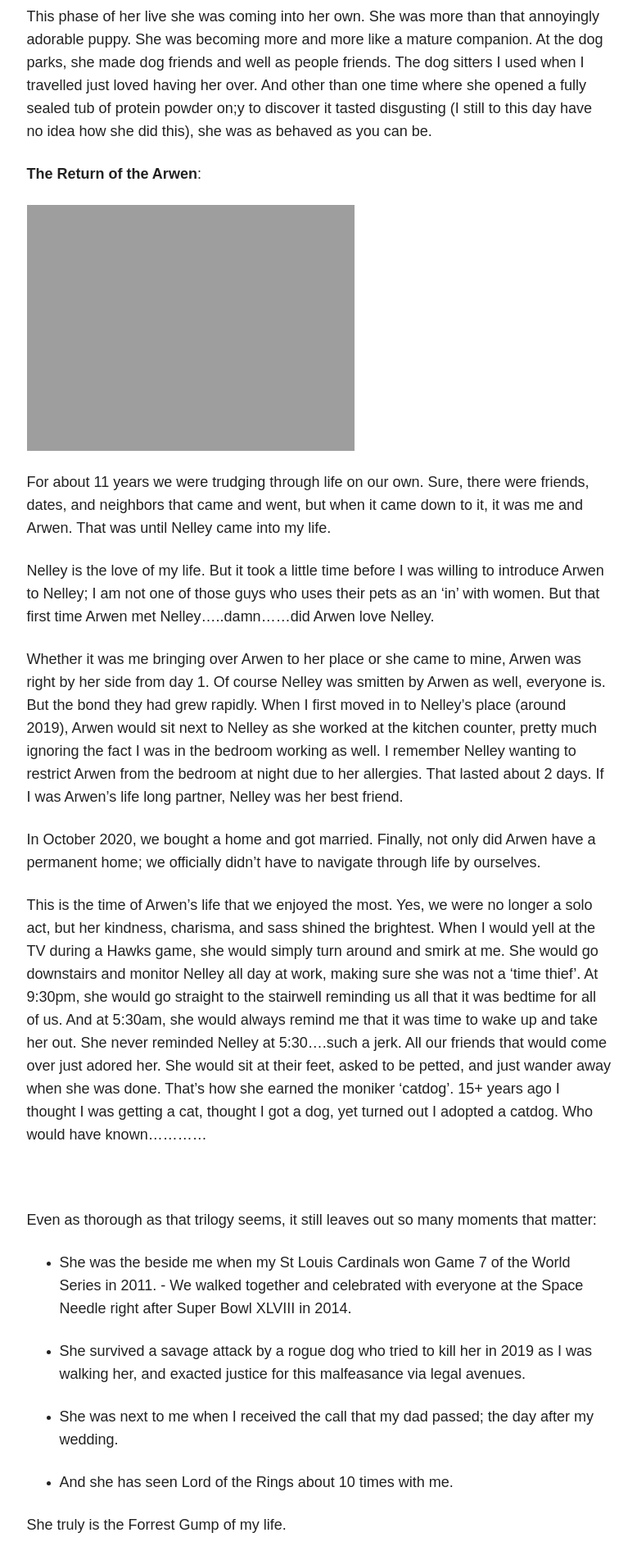
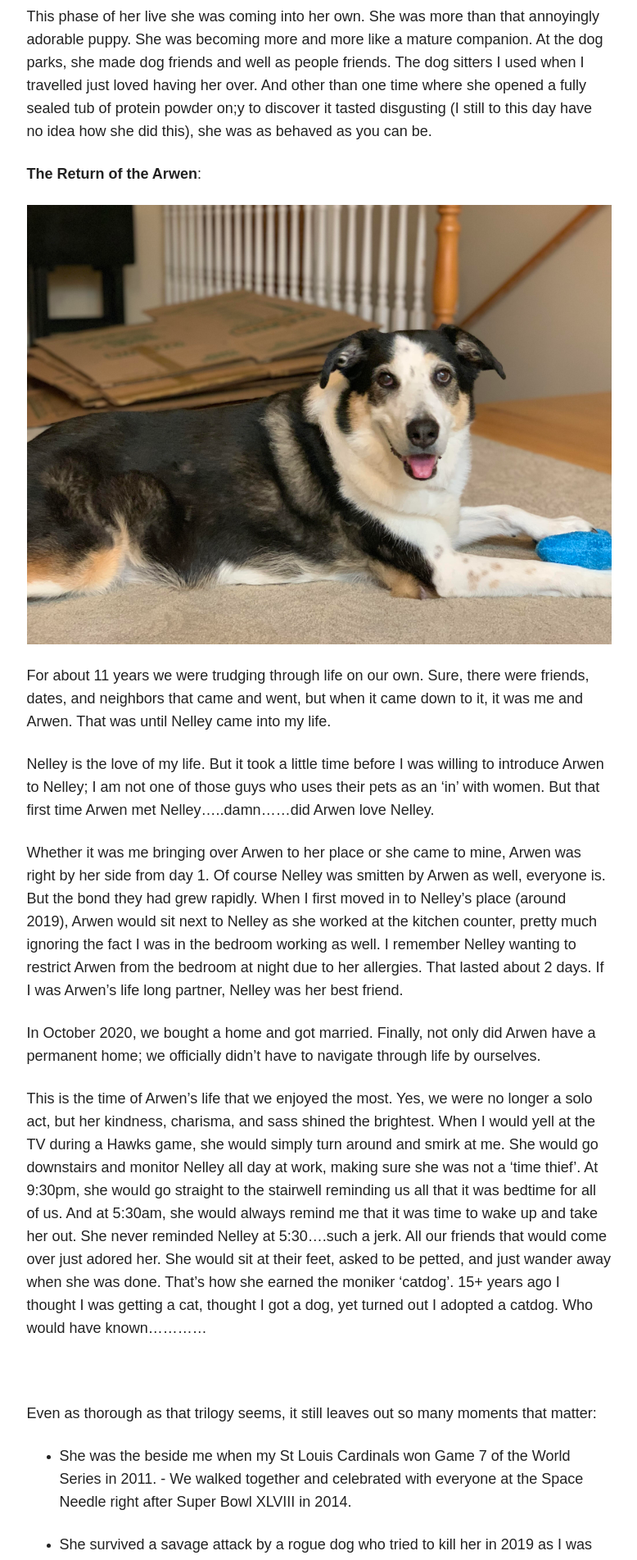
Before and after one commit to psmak3/psmak3.github.io, a Jekyll site: the page built from _posts/personal/2024-03-26-personal-Arwen.md, in a window 1280 px wide. Shown: the part 4409-6312 px from the top of the page at 82% size, without its empty margins (347-1125 px from the left). Built offline with Jekyll 4.4.1, drawn with Linux system fonts in a browser that asks for light colours; nearby versions of some CDN libraries.

Commit message:
Add files via upload

```diff
--- a/_posts/personal/2024-03-26-personal-Arwen.md
+++ b/_posts/personal/2024-03-26-personal-Arwen.md
@@ -8,7 +8,7 @@
 ---
 
 
-![](http://psmak3.github.io/images/Arwen_lead.JPG)
+![](http://psmak3.github.io/images/Arwen_lead.jpg)
 
 
 
@@ -41,7 +41,7 @@
 **The Fellowship of the Arwen**:
 
 
-![](http://psmak3.github.io/images/ArwenPuppy.JPG)
+![](http://psmak3.github.io/images/ArwenPuppy.jpg)
 
 
 
@@ -56,7 +56,7 @@
 
 
 
-![](http://psmak3.github.io/images/ArwenTwoTowers.JPG)
+![](http://psmak3.github.io/images/Arwen_TwoTowers.JPG)
 
 
 
@@ -73,7 +73,7 @@
 
 
 
-![](http://psmak3.github.io/images/ArwenROTK.JPG)
+![](http://psmak3.github.io/images/Arwen_ROTK.jpg)
 
 
 
@@ -201,4 +201,4 @@
 
 
 
-![](http://psmak3.github.io/images/ArwenEnd.JPG)
+![](http://psmak3.github.io/images/Arwen_End.jpg)
```
